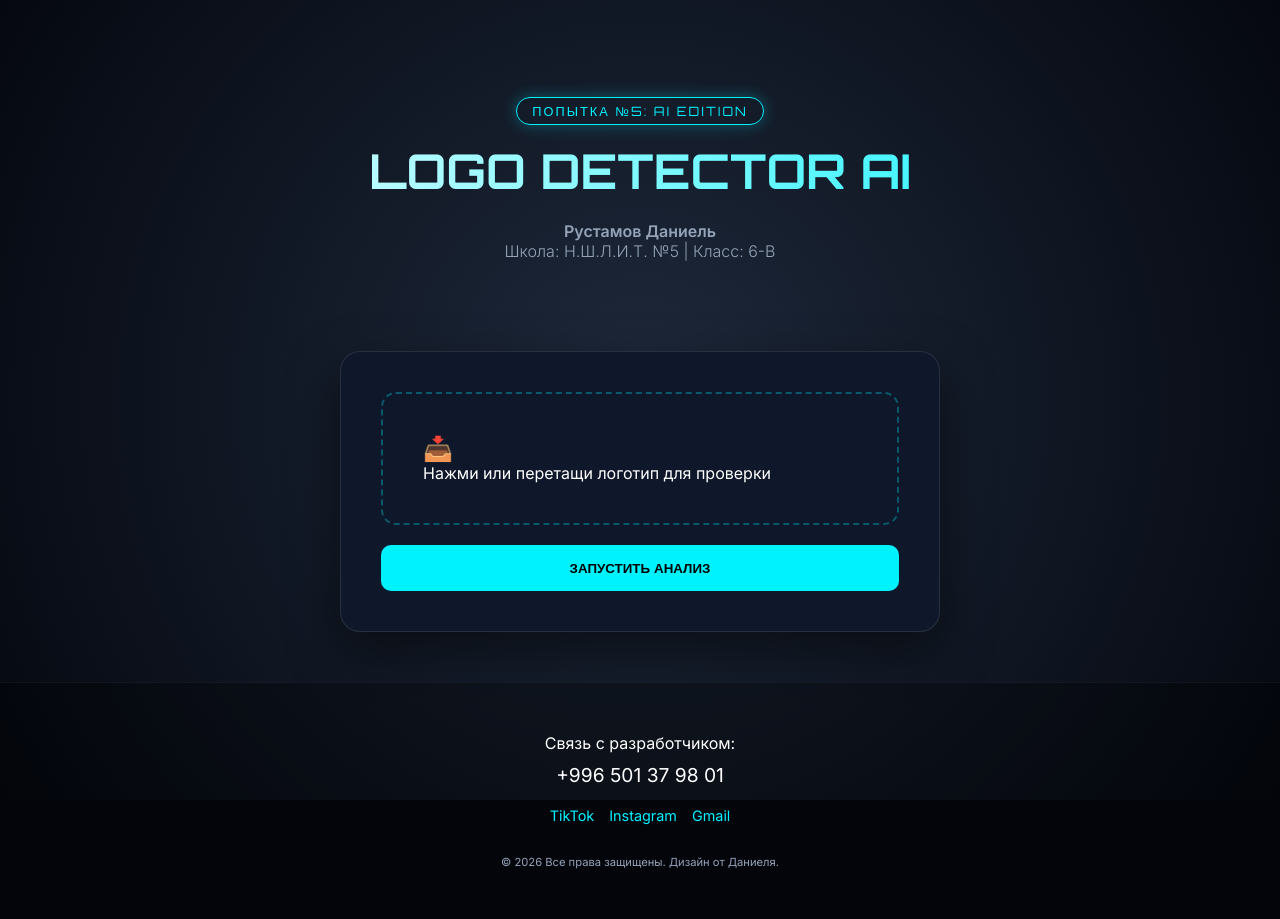
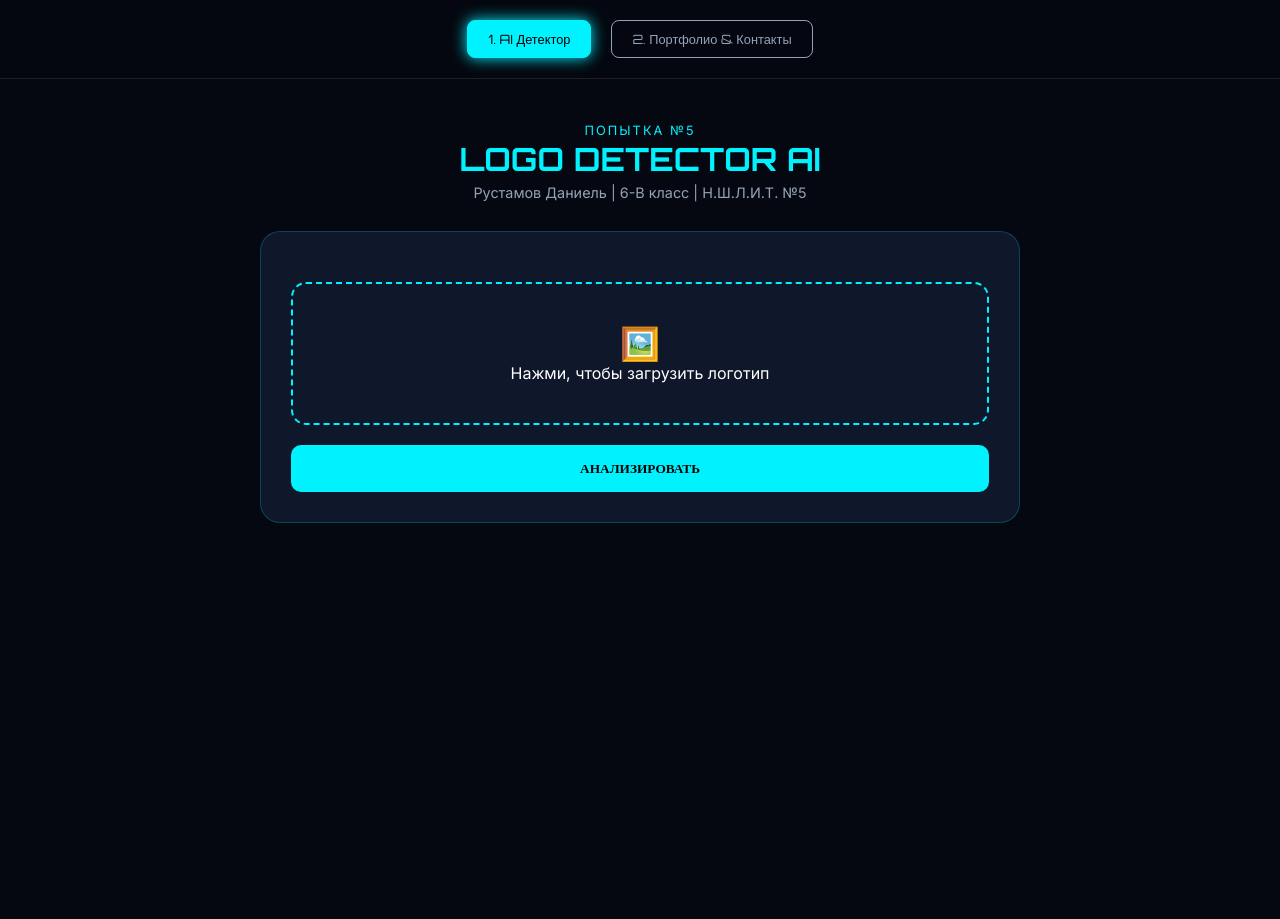
Before and after one commit to d68856815-beep/my-site-for-original-logo, a plain HTML site: page index.html in a window 1280 px wide. After the commit the page ends 800 px from the top, so only its background shows below. Drawn offline with Linux system fonts and the light colour scheme.

Commit message:
Update index.html

```diff
--- a/index.html
+++ b/index.html
@@ -3,7 +3,7 @@
 <head>
     <meta charset="UTF-8">
     <meta name="viewport" content="width=device-width, initial-scale=1.0">
-    <title>Logo AI Detector | Рустамов Даниель</title>
+    <title>Logo AI & Portfolio | Рустамов Даниель</title>
     <link href="https://fonts.googleapis.com/css2?family=Orbitron:wght@400;700&family=Inter:wght@300;400;600&display=swap" rel="stylesheet">
     <style>
         :root {
@@ -19,157 +19,139 @@
             font-family: 'Inter', sans-serif;
             background-color: var(--bg);
             color: var(--text);
-            overflow-x: hidden;
+            min-height: 100vh;
         }
 
-        /* Анимированный фон */
-        .bg-glow {
-            position: fixed;
-            top: 0; left: 0; width: 100%; height: 100%;
-            background: radial-gradient(circle at 50% 50%, #1e293b 0%, #050810 100%);
-            z-index: -1;
+        /* Навигация (Кнопки выбора) */
+        .nav-container {
+            display: flex;
+            justify-content: center;
+            gap: 20px;
+            padding: 20px;
+            position: sticky;
+            top: 0;
+            background: rgba(5, 8, 16, 0.9);
+            z-index: 100;
+            backdrop-filter: blur(10px);
+            border-bottom: 1px solid rgba(255,255,255,0.1);
         }
 
-        header {
-            padding: 100px 20px 50px;
-            text-align: center;
-        }
-
-        .badge {
+        .nav-btn {
+            background: transparent;
+            color: var(--secondary);
+            border: 1px solid var(--secondary);
+            padding: 10px 20px;
+            border-radius: 8px;
+            cursor: pointer;
             font-family: 'Orbitron', sans-serif;
-            border: 1px solid var(--accent);
-            color: var(--accent);
-            padding: 5px 15px;
-            border-radius: 50px;
-            text-transform: uppercase;
             font-size: 0.8rem;
-            letter-spacing: 2px;
-            box-shadow: 0 0 15px rgba(0, 242, 255, 0.3);
-        }
-
-        h1 { font-family: 'Orbitron', sans-serif; font-size: 3rem; margin: 20px 0; background: linear-gradient(to right, #fff, var(--accent)); -webkit-background-clip: text; -webkit-text-fill-color: transparent; }
-
-        .author-box { margin-bottom: 40px; color: var(--secondary); font-weight: 300; }
-
-        /* СКАНЕР */
-        .scanner-container {
-            max-width: 600px;
-            margin: 0 auto 50px;
-            background: var(--card-bg);
-            padding: 40px;
-            border-radius: 20px;
-            border: 1px solid rgba(255,255,255,0.1);
-            position: relative;
-            box-shadow: 0 20px 50px rgba(0,0,0,0.5);
-        }
-
-        .upload-area {
-            border: 2px dashed rgba(0, 242, 255, 0.3);
-            padding: 40px;
-            border-radius: 15px;
-            cursor: pointer;
-            transition: 0.3s;
-            position: relative;
-            overflow: hidden;
-        }
-
-        .upload-area:hover { background: rgba(0, 242, 255, 0.05); border-color: var(--accent); }
-
-        /* Луч сканера */
-        .scan-line {
-            position: absolute;
-            top: 0; left: 0; width: 100%; height: 4px;
-            background: var(--accent);
-            box-shadow: 0 0 20px var(--accent);
-            display: none;
-            z-index: 10;
-        }
-
-        @keyframes scanMove {
-            0% { top: 0; }
-            100% { top: 100%; }
-        }
-
-        .btn {
-            background: var(--accent);
-            color: #000;
-            border: none;
-            padding: 15px 30px;
-            border-radius: 10px;
-            font-family: 'Orbitron', sans-serif;
-            font-weight: bold;
-            cursor: pointer;
-            margin-top: 20px;
-            width: 100%;
             transition: 0.3s;
         }
 
-        .btn:hover { transform: scale(1.02); box-shadow: 0 0 20px var(--accent); }
-
-        #result { margin-top: 20px; font-weight: bold; display: none; padding: 15px; border-radius: 10px; }
-
-        .footer {
-            text-align: center;
-            padding: 50px;
-            background: rgba(0,0,0,0.3);
-            border-top: 1px solid rgba(255,255,255,0.05);
+        .nav-btn.active {
+            background: var(--accent);
+            color: #000;
+            border-color: var(--accent);
+            box-shadow: 0 0 15px var(--accent);
         }
 
-        .contact-grid { display: flex; justify-content: center; gap: 15px; margin-top: 20px; flex-wrap: wrap; }
-        .contact-link { color: var(--accent); text-decoration: none; font-size: 0.9rem; border-bottom: 1px solid transparent; transition: 0.3s; }
-        .contact-link:hover { border-bottom: 1px solid var(--accent); }
+        /* Секции */
+        .content-section { display: none; padding: 40px 20px; max-width: 800px; margin: 0 auto; }
+        .content-section.active { display: block; animation: fadeIn 0.5s ease; }
 
+        @keyframes fadeIn { from { opacity: 0; transform: translateY(10px); } to { opacity: 1; transform: translateY(0); } }
+
+        /* Стиль AI Сканера */
+        .scanner-box { background: var(--card-bg); padding: 30px; border-radius: 20px; border: 1px solid rgba(0, 242, 255, 0.2); text-align: center; }
+        .upload-area { border: 2px dashed var(--accent); padding: 40px; border-radius: 15px; margin: 20px 0; position: relative; overflow: hidden; }
+        .scan-line { position: absolute; top: 0; left: 0; width: 100%; height: 4px; background: var(--accent); box-shadow: 0 0 15px var(--accent); display: none; }
+
+        /* Стиль Портфолио */
+        .portfolio-box { background: var(--card-bg); padding: 30px; border-radius: 20px; border: 1px solid rgba(255,255,255,0.1); }
+        .video-container { position: relative; padding-bottom: 56.25%; height: 0; overflow: hidden; border-radius: 15px; margin: 25px 0; border: 1px solid var(--accent); }
+        .video-container iframe { position: absolute; top: 0; left: 0; width: 100%; height: 100%; }
+
+        .contact-card { background: rgba(255,255,255,0.05); padding: 20px; border-radius: 12px; margin-top: 15px; }
+        .contact-card a { color: var(--accent); text-decoration: none; display: block; margin: 10px 0; font-weight: bold; }
+
+        header { text-align: center; margin-bottom: 30px; }
+        h1 { font-family: 'Orbitron', sans-serif; font-size: 2rem; color: var(--accent); }
+        .info-text { color: var(--secondary); font-size: 0.9rem; margin-top: 5px; }
+
+        @keyframes scanAnim { 0% { top: 0; } 100% { top: 100%; } }
     </style>
 </head>
 <body>
 
-    <div class="bg-glow"></div>
+    <div class="nav-container">
+        <button class="nav-btn active" onclick="showSection('detector', this)">1. AI Детектор</button>
+        <button class="nav-btn" onclick="showSection('portfolio', this)">2. Портфолио & Контакты</button>
+    </div>
 
-    <header>
-        <span class="badge">Попытка №5: AI Edition</span>
-        <h1>LOGO DETECTOR AI</h1>
-        <div class="author-box">
-            <p><strong>Рустамов Даниель</strong></p>
-            <p>Школа: Н.Ш.Л.И.Т. №5 | Класс: 6-В</p>
-        </div>
-    </header>
+    <section id="detector" class="content-section active">
+        <header>
+            <span style="color: var(--accent); font-size: 0.8rem; letter-spacing: 2px;">ПОПЫТКА №5</span>
+            <h1>LOGO DETECTOR AI</h1>
+            <p class="info-text">Рустамов Даниель | 6-В класс | Н.Ш.Л.И.Т. №5</p>
+        </header>
 
-    <main style="padding: 0 20px;">
-        <div class="scanner-container">
-            <div class="upload-area" id="dropArea" onclick="document.getElementById('fileInput').click()">
+        <div class="scanner-box">
+            <div class="upload-area" onclick="document.getElementById('fileInput').click()">
                 <div class="scan-line" id="scanLine"></div>
-                <div id="uploadText">
-                    <p style="font-size: 1.5rem;">📥</p>
-                    <p>Нажми или перетащи логотип для проверки</p>
+                <div id="uploadPlaceholder">
+                    <p style="font-size: 2rem;">🖼️</p>
+                    <p>Нажми, чтобы загрузить логотип</p>
                 </div>
                 <img id="preview" style="display:none; width: 100%; border-radius: 10px;">
                 <input type="file" id="fileInput" hidden accept="image/*" onchange="handleFile(this.files[0])">
             </div>
+            <button onclick="startScan()" style="width:100%; padding:15px; background:var(--accent); border:none; border-radius:10px; font-family:'Orbitron'; font-weight:bold; cursor:pointer;">АНАЛИЗИРОВАТЬ</button>
+            <div id="result" style="margin-top:20px; padding:15px; display:none; border-radius:10px;"></div>
+        </div>
+    </section>
 
-            <button class="btn" onclick="startScan()">ЗАПУСТИТЬ АНАЛИЗ</button>
-            <div id="result"></div>
+    <section id="portfolio" class="content-section">
+        <header>
+            <h1>МОЁ ПОРТФОЛИО</h1>
+            <p class="info-text">Работы и контакты разработчика</p>
+        </header>
+
+        <div class="portfolio-box">
+            <h3>Моя презентация (YouTube)</h3>
+            <div class="video-container">
+                <iframe src="https://www.youtube.com/embed/VhYT_IdYoK4" frameborder="0" allowfullscreen></iframe>
+            </div>
+
+            <div class="contact-card">
+                <h3>Связаться со мной:</h3>
+                <p style="font-size: 1.2rem; color: #fff; margin: 10px 0;">📞 +996 501 37 98 01</p>
+                <a href="https://www.tiktok.com/@d244512" target="_blank">📱 TikTok: @d244512</a>
+                <a href="https://instagram.com/dani4.252" target="_blank">📸 Instagram: dani4.252</a>
+                <a href="mailto:d68856815@gmail.com">📧 Gmail: d68856815@gmail.com</a>
+            </div>
+
+            <p style="margin-top:20px; font-size:0.8rem; color:var(--secondary);">
+                Автор: Рустамов Даниель<br>
+                Школа: Н.Ш.Л.И.Т. №5, 6-В класс
+            </p>
         </div>
-    </main>
-
-    <footer class="footer">
-        <p>Связь с разработчиком:</p>
-        <div style="font-size: 1.2rem; margin: 10px 0;">+996 501 37 98 01</div>
-        <div class="contact-grid">
-            <a href="https://www.tiktok.com/@d244512" class="contact-link">TikTok</a>
-            <a href="https://instagram.com/dani4.252" class="contact-link">Instagram</a>
-            <a href="mailto:d68856815@gmail.com" class="contact-link">Gmail</a>
-        </div>
-        <p style="margin-top: 30px; font-size: 0.7rem; color: var(--secondary);">© 2026 Все права защищены. Дизайн от Даниеля.</p>
-    </footer>
+    </section>
 
     <script>
+        function showSection(sectionId, btn) {
+            document.querySelectorAll('.content-section').forEach(s => s.classList.remove('active'));
+            document.querySelectorAll('.nav-btn').forEach(b => b.classList.remove('active'));
+            document.getElementById(sectionId).classList.add('active');
+            btn.classList.add('active');
+        }
+
         function handleFile(file) {
             if (file) {
                 const reader = new FileReader();
                 reader.onload = function(e) {
                     document.getElementById('preview').src = e.target.result;
                     document.getElementById('preview').style.display = 'block';
-                    document.getElementById('uploadText').style.display = 'none';
+                    document.getElementById('uploadPlaceholder').style.display = 'none';
                     document.getElementById('result').style.display = 'none';
                 }
                 reader.readAsDataURL(file);
@@ -177,36 +159,24 @@
         }
 
         function startScan() {
-            const file = document.getElementById('fileInput').files[0];
-            if (!file) {
-                alert("Сначала загрузи картинку логотипа!");
-                return;
-            }
-
+            if (!document.getElementById('fileInput').files[0]) return alert("Загрузите фото!");
             const scanLine = document.getElementById('scanLine');
-            const resultDiv = document.getElementById('result');
+            const result = document.getElementById('result');
 
             scanLine.style.display = 'block';
-            scanLine.style.animation = 'scanMove 2s infinite linear';
-            resultDiv.style.display = 'block';
-            resultDiv.innerHTML = "Идет поиск в базе данных...";
-            resultDiv.style.color = "#94a3b8";
+            scanLine.style.animation = 'scanAnim 2s infinite linear';
+            result.style.display = 'block';
+            result.style.color = '#94a3b8';
+            result.innerHTML = "Сканирование базы данных AI...";
 
             setTimeout(() => {
-                scanLine.style.animation = 'none';
                 scanLine.style.display = 'none';
-
-                // Случайный результат для красоты
-                const outcomes = [
-                    {text: "✅ ОРИГИНАЛ. Логотип найден в базе официальных брендов.", color: "#00ff88"},
-                    {text: "⚠️ ВНИМАНИЕ. Похожий дизайн уже существует. Низкая уникальность.", color: "#ffcc00"},
-                    {text: "❌ КОПИЯ. Данный логотип защищен авторским правом.", color: "#ff4444"}
-                ];
-                const final = outcomes[Math.floor(Math.random() * outcomes.length)];
-
-                resultDiv.innerHTML = final.text;
-                resultDiv.style.color = final.color;
-                resultDiv.style.border = "1px solid " + final.color;
+                const res = ["✅ ОРИГИНАЛ", "⚠️ ПОХОЖИЙ ДИЗАЙН", "❌ КОПИЯ"];
+                const colors = ["#00ff88", "#ffcc00", "#ff4444"];
+                const idx = Math.floor(Math.random() * 3);
+                result.innerHTML = res[idx];
+                result.style.color = colors[idx];
+                result.style.border = "1px solid " + colors[idx];
             }, 3000);
         }
     </script>
```
